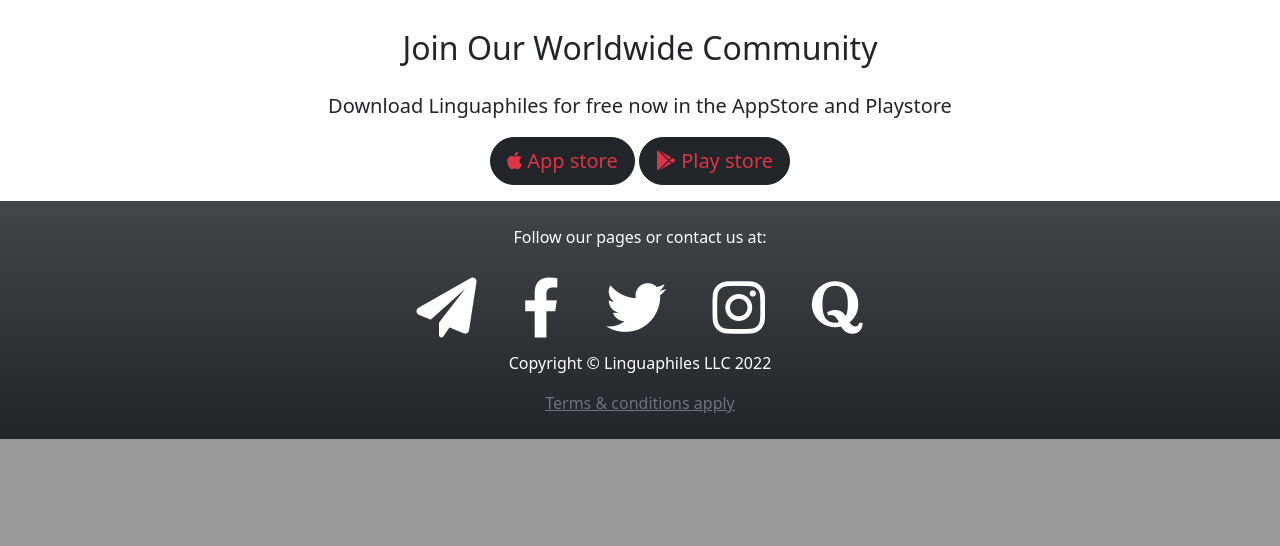
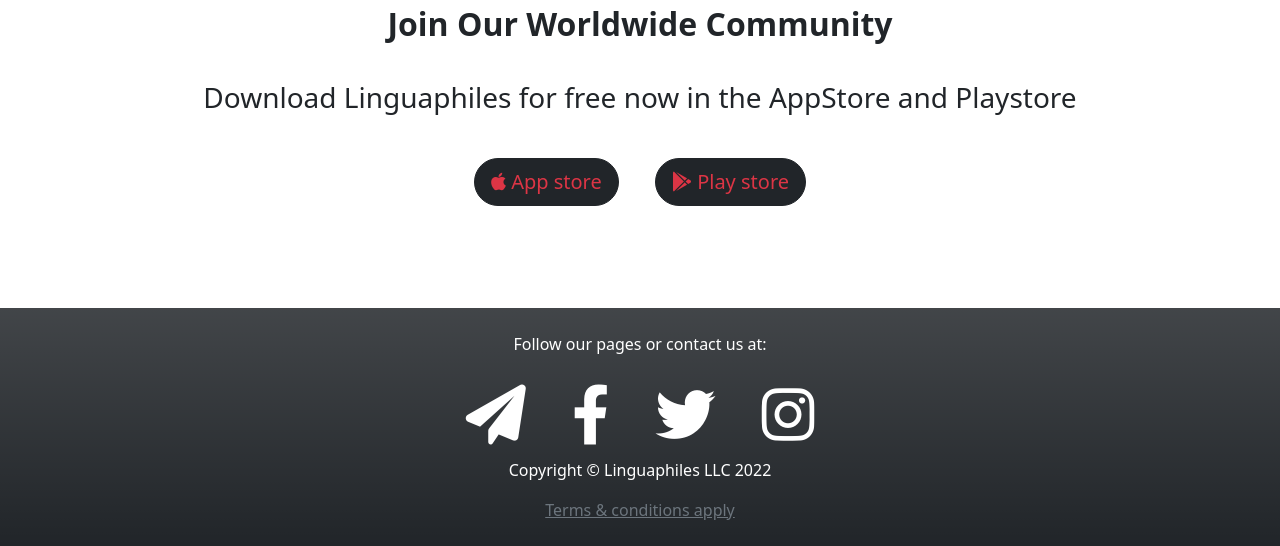
Before and after one commit to rindo57/langx, a Flask app: page / in a window 1280 px wide. Shown: the part 1364-1910 px from the top of the page. Before the commit the page ends 1803 px from the top, so only its background shows below. Run offline with Flask 2, Linux system fonts and the light colour scheme.

Commit message:
Semantic rules and styling

```diff
--- a/app.py
+++ b/app.py
@@ -61,12 +61,13 @@
             house=form.house.data, fluent_languages=form.fluent_languages.data,
             other_languages=form.other_languages.data,
             email=form.email.data, password=hashed_password,
-            interests=form.interests.data,geom=SpatialConstants.point_representation(
+            interests=form.interests.data,
+            geom=SpatialConstants.point_representation(
             form.coord_latitude.data,form.coord_longitude.data))
             # add the app user to the database
             #print(app_user)
-            print(app_user.fluent_languages)
-            print(type(app_user.fluent_languages))
+            #print(app_user.fluent_languages)
+            #print(type(app_user.fluent_languages))
             db.session.add(app_user)
             # commit the change - now the user can log in
             db.session.commit()
@@ -87,7 +88,7 @@
             # checking if credentials used exist in the db
             #print(app_user)
             if app_user and bcrypt.check_password_hash(app_user.password, form.password.data):
-                print("There's a password match")
+                #print("There's a password match")
                 login_user(app_user, remember=form.remember_user.data)
                 '''The aim here is to access the query paramater(next?%profile) after login if it exists
                 Initially when trying to access the profile page without logging in the user was redirected
@@ -165,7 +166,8 @@
             #form.street.data = current_user.street
             #form.house.data = current_user.house
         profile_pic = url_for('static', filename='profile_pics/' + current_user.profile_pic)
-        return render_template('edit_profile.html', title='Edit Profile', profile_pic=profile_pic, form=form,
+        return render_template('edit_profile.html', title='Edit Profile',
+        profile_pic=profile_pic, form=form,
         map_key=os.getenv('GOOGLE_MAPS_API_KEY', 'GOOGLE_MAPS_API_KEY_WAS_NOT_SET?!'))
 
     @app.route("/logout")
--- a/models.py
+++ b/models.py
@@ -168,6 +168,7 @@
             'lastname': self.lastname,
             'profile_pic':self.profile_pic,
             'fluent_languages': self.fluent_languages,
+            'other_languages': self.other_languages,
             'interests':self.interests,
             'location': {
                 'lng': SpatialConstants.get_location_longitude(self.geom),
--- a/static/home.css
+++ b/static/home.css
@@ -1,12 +1,18 @@
 body {
     margin: 0;
-    padding-top: 67px; /*prevents the fixed-top class of the navbar from overlapping with the body content*/
+    /*prevents the fixed-top class of the navbar from overlapping with the body content*/
+    padding-top: 67px;
     background-color: white;
+    /* Include the viewport height, positioning of the footer will be relative to it*/
+    min-height: 100vh;
+    /* The value of this property is equal to - 324px which is the height of the footer*/
+    padding-bottom: 324px;
+    position: relative; /* Footer is positioned absolute relative to the body*/
 }
 
 #homePagePic {
     background-image: url(https://res.cloudinary.com/dxxysm630/image/upload/v1647447728/Language3_gxr2i4.jpg);
-    height:75vh;
+    height:60vh;
     background-repeat: no-repeat;
     background-size: cover;
     opacity: 100%;
@@ -17,19 +23,11 @@
     box-shadow: 0 10px 20px rgba(0,0,0,0.19), 0 6px 6px rgba(0,0,0,0.23);
 }
 
-.card-link {
-    text-decoration: none;
-}
+hr {border-top: 2px solid rgb(48, 47, 3);}
 
-hr {
-    border-top: 2px solid rgb(48, 47, 3);
-}
-
-.form-check .form-check-input {
-    float: none;
-}
+.form-check .form-check-input {float: none;}
 
 footer {
-    position: relative;
+    position: absolute;
     bottom: 0;
 }
--- a/static/home.js
+++ b/static/home.js
@@ -1,4 +1,4 @@
-console.log('JS is running')
-/*let ratings;
+/*console.log('JS is running')
+let ratings;
 let stars = '⭐⭐⭐⭐⭐';
 ratings = document.getElementsByClassName("ratings").innerHTML = stars;*/
--- a/templates/edit_profile.html
+++ b/templates/edit_profile.html
@@ -95,7 +95,7 @@
                     </div>
                 </div>
                 <div class="row align-items-center g-3 mt-1">
-                    <div id="container" style="width: 620px; height: 300px;">
+                    <div id="container" style="width: 100%; height: 300px;">
                         <!--Google map-->
                         <div id="map" style="height: 100%;"></div>
                     </div>
--- a/templates/home.html
+++ b/templates/home.html
@@ -7,11 +7,11 @@
             <!--Insert Welcome Image With Greetings From Various Languages-->
         </div>
         <hr>
-        <div class="container-fluid text-center m-0 p-0">
-            <div class="row">
-                <div class="col-sm-6">
-                    <h2 class="text-capitalize p-3">Connecting language learners</h2>
-                    <p class="ms-3 fs-5">
+        <div class="container-fluid m-0">
+            <div class="row text-center">
+                <div class="col-sm-6 d-flex flex row justify-content-center">
+                    <h2 class="text-capitalize fw-bolder">Connecting language learners</h2>
+                    <p class="fs-3">
                     Linguaphiles is a social network to learn languages and meet people.
                     Get the opportunity to instantly interact with native speakers nearby.
                     who will teach you their language, while you teach them yours.
@@ -23,14 +23,14 @@
             </div>
         </div>
         <hr>
-        <div class="container-fluid text-center m-0 p-0">
-            <div class="row">
+        <div class="container-fluid m-0">
+            <div class="row text-center">
                 <div class="col-sm-6">
-                    <img class="img-fluid rounded border border-dark border border-1 ms-1" src="https://res.cloudinary.com/dxxysm630/image/upload/v1647256464/connection_i6cvcj.jpg" alt="Lady on the street using her phone">
+                    <img class="img-fluid rounded border border-dark" src="https://res.cloudinary.com/dxxysm630/image/upload/v1647256464/connection_i6cvcj.jpg" alt="Lady on the street using her phone">
                 </div>
-                <div class="col-sm-6">
-                    <h2 class="text-capitalize p-3">How to get started</h2>
-                    <p class="fs-5">
+                <div class="col-sm-6 d-flex flex row justify-content-center">
+                    <h2 class="text-capitalize fw-bolder">How to get started</h2>
+                    <p class="fs-3">
                     Simply sign up, select languages that you know and want to learn,
                     and instantly connect with language learners/experts.
                     <br>
@@ -41,13 +41,11 @@
             </div>
         </div>
         <hr>
-        <div class="container-fluid text-center mb-3">
-            <h2 class="text-capitalize p-3">Join our worldwide community</h2>
-            <p class="fs-5">
-            Download Linguaphiles for free now in the AppStore and Playstore
-            </p>
-            <a class="btn btn-dark btn-lg rounded-pill text-danger font-weight-light" href="http://www.apple.com/de/store" target="_blank"><i class="fa-brands fa-apple"></i> App store</a>
-            <a class="btn btn-dark btn-lg rounded-pill text-danger font-weight-light" href="http://play.google.com/store" target="_blank"><i class="fa-brands fa-google-play"></i> Play store</a>
+        <div class="container-fluid text-center">
+            <h2 class="text-capitalize fw-bolder p-3">Join our worldwide community</h2>
+            <p class="fs-3 p-2">Download Linguaphiles for free now in the AppStore and Playstore</p>
+            <a class="btn btn-dark btn-lg rounded-pill text-danger font-weight-light m-3" href="http://www.apple.com/de/store" target="_blank"><i class="fa-brands fa-apple"></i> App store</a>
+            <a class="btn btn-dark btn-lg rounded-pill text-danger font-weight-light m-3" href="http://play.google.com/store" target="_blank"><i class="fa-brands fa-google-play"></i> Play store</a>
         </div>
     </main>
 {% block footer %}
--- a/templates/news.html
+++ b/templates/news.html
@@ -21,7 +21,7 @@
                     With an ever-increasing array of options to choose from,
                     here are 11 tools to help you build up your fluency in your new language.
                 </p>
-                <a href="https://www.idyoma.com/blog/become-a-fluent-speaker" class="card-link" target="_blank">Read More</a>
+                <a href="https://www.idyoma.com/blog/become-a-fluent-speaker" class="card-link" target="_blank">Read more on the 11 tools</a>
                 </div>
             </div>
             </div>
@@ -83,7 +83,7 @@
                     A firm, fluent grasp of the English language can open so many doors and opportunities across the globe.
                     If that’s not enough to whet your appetite, here are 5 reasons why you should learn English as a second language
                 </p>
-                <a href="https://www.idyoma.com/blog/5-reasons-to-learn-english-as-a-second-language" class="card-link" target="_blank">Read More</a>
+                <a href="https://www.idyoma.com/blog/5-reasons-to-learn-english-as-a-second-language" class="card-link" target="_blank">Find out more on the reasons</a>
                 </div>
             </div>
             </div>
--- a/templates/partials/footer.html
+++ b/templates/partials/footer.html
@@ -42,17 +42,6 @@
              data-mdb-ripple-color="white"
              ><i class="fab fa-instagram fa-3x"></i
         ></a>
-
-          <!-- Quora -->
-          <a
-            class="btn btn-link btn-floating btn-lg text-white m-1"
-            href="https://www.quora.com"
-            target="_blank"
-            role="button"
-            data-mdb-ripple-color="white"
-            ><i class="fa-brands fa-quora fa-3x"></i
-          ></a>
-
     </div>
     <p>Copyright &copy; Linguaphiles LLC 2022</p>
     <a class="text-muted" href="http://www.termify.io" target="_blank">  Terms & conditions apply</a>
--- a/templates/profile.html
+++ b/templates/profile.html
@@ -31,12 +31,12 @@
             </div>
         </div>
     </div>
-    <div class="container d-flex justify-content-center mb-3">
+    <div class="container d-flex justify-content-center mb-5">
         <div class="card text-dark bg-light border-dark" style="width: 40rem;">
             <div class="card-body">
                 <!-- <h5 class="card-title">Map</h5> -->
                 <!-- Insert the map and delete the header-->
-                <div id="container" style="width: 38rem; height: 26rem;">
+                <div id="container" style="width: 100%; height: 26rem;">
                     <!--Google map-->
                     <div id="map" style="height: 100%;"></div>
                 </div>
--- a/templates/register.html
+++ b/templates/register.html
@@ -80,7 +80,7 @@
                     </div>
                 </div>
                 <div class="row align-items-center g-3 mt-1">
-                    <div id="container" style="width: 620px; height: 300px;">
+                    <div id="container-fluid" style="width: 100%; height: 300px;">
                         <!--Google map-->
                         <div id="map" style="height: 100%;"></div>
                     </div>
```
Also changed, not shown: 1 other file.
